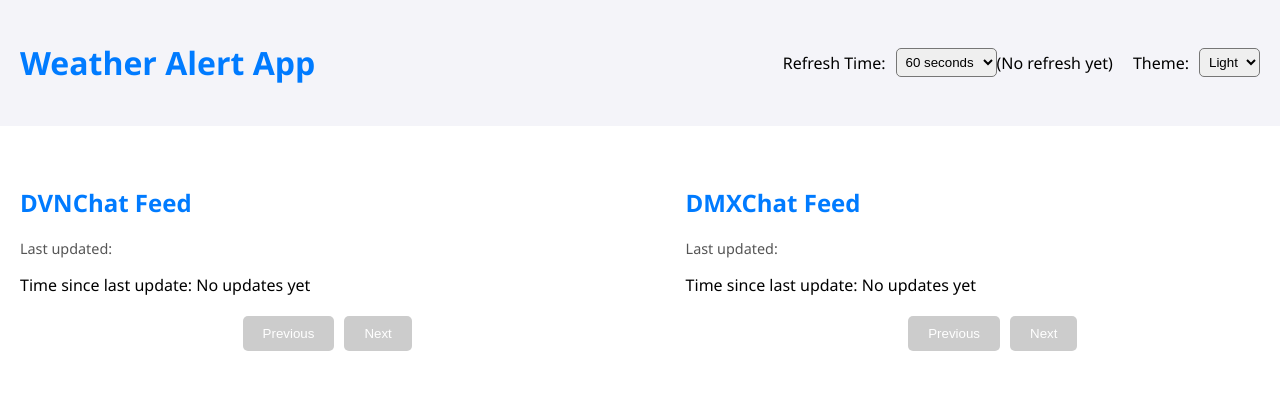
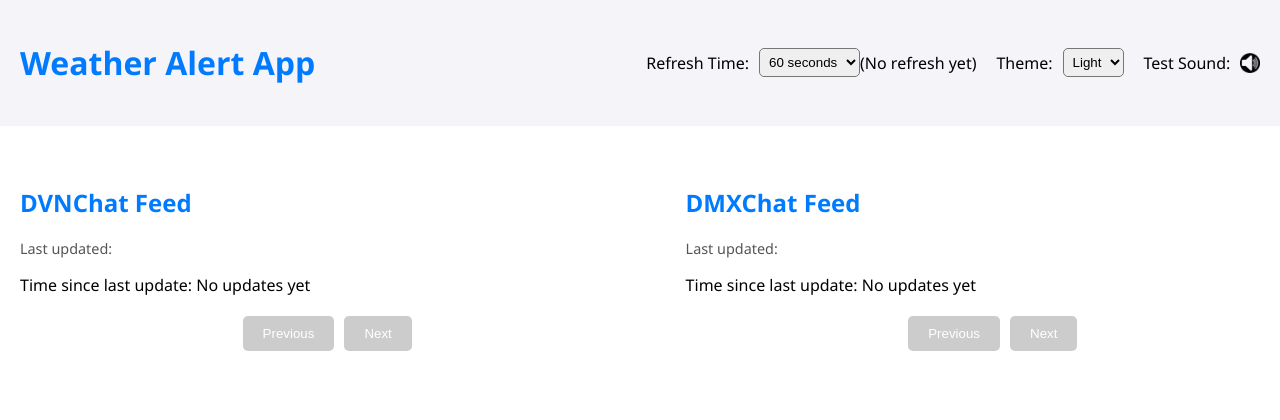
Before and after one commit to whatcheers/WEATHERORNOT, a Flask app: page / in a window 1280 px wide. Shown: the top 420 px of the page. Run offline with Flask 2, Linux system fonts and the light colour scheme; data that the repository does not hold is empty; some libraries are stand-ins or nearby versions.

Commit message:
add test sound button

```diff
--- a/static/css/styles.css
+++ b/static/css/styles.css
@@ -37,22 +37,36 @@ body.dark-mode h1 {
 }
 
 .refresh-selector,
-.theme-selector {
+.theme-selector,
+.testsound-selector {
     display: flex;
     align-items: center;
     margin-left: 20px;
 }
 
 .refresh-selector label,
-.theme-selector label {
+.theme-selector label,
+.testsound-selector label {
     margin-right: 10px;
 }
 
 .refresh-selector select,
-.theme-selector select {
+.theme-selector select,
+.testsound-selector select {
     padding: 5px;
     border-radius: 5px;
 }
+
+.refresh-selector button,
+.theme-selector button,
+.testsound-selector button {
+    padding: 5px;
+    border-radius: 5px;
+}
+
+
+
+
 
 .feeds-container {
     display: flex;
--- a/static/js/feed.js
+++ b/static/js/feed.js
@@ -207,7 +207,7 @@ export class Feed {
             const now = new Date();
             const diff = now - this.lastUpdateTime;
             const seconds = Math.floor(diff / 1000);
-            this.countdownSinceRefreshElement.textContent = `(Last refresh: ${seconds}s ago)`;
+            this.countdownSinceRefreshElement.textContent = '(Last refresh: ${seconds}s ago)';
         } else {
             this.countdownSinceRefreshElement.textContent = '(No refresh yet)';
         }
--- a/static/js/main.js
+++ b/static/js/main.js
@@ -15,6 +15,20 @@ document.addEventListener('DOMContentLoaded', () => {
     const themeSelect = document.getElementById('theme');
     themeSelect.addEventListener('change', (event) => {
         const selectedTheme = event.target.value;
+        const testSoundImage = document.getElementById('test-sound-image');
         document.body.classList.toggle('dark-mode', selectedTheme === 'dark');
+    if (selectedTheme === 'dark') {
+        testSoundImage.src = 'static/images/soundtest_modedark.png'; // Change to dark mode image
+    } else {
+        testSoundImage.src = 'static/images/soundtest_modelight.png'; // Change to default/light mode image
+    }
     });
-});cown
+
+    const testMySound = document.getElementById('test-sound-image');
+    testMySound.addEventListener('click', () => {
+        const sound = document.getElementById('notification-sound');
+        sound.play().catch(error => {
+            console.error('Error playing notification sound:', error);
+        });
+    });
+});
--- a/templates/index.html
+++ b/templates/index.html
@@ -23,6 +23,10 @@
                     <option value="light">Light</option>
                     <option value="dark">Dark</option>
                 </select>
+            </div>
+            <div class="testsound-selector">
+                <label for="testsound">Test Sound:</label>
+                <img id="test-sound-image" src="static/images/soundtest_modelight.png" height="20px"></img>
             </div>
         </div>
     </header>
@@ -59,5 +63,6 @@
     <audio id="notification-sound" src="static/sounds/notification-sound.wav"></audio>
     <script src="https://cdnjs.cloudflare.com/ajax/libs/socket.io/4.5.0/socket.io.min.js"></script>
     <script type="module" src="static/js/main.js"></script>
+
 </body>
 </html>
```
Also changed, not shown: static/images/soundtest_modedark.png (added), static/images/soundtest_modelight.png (added).
